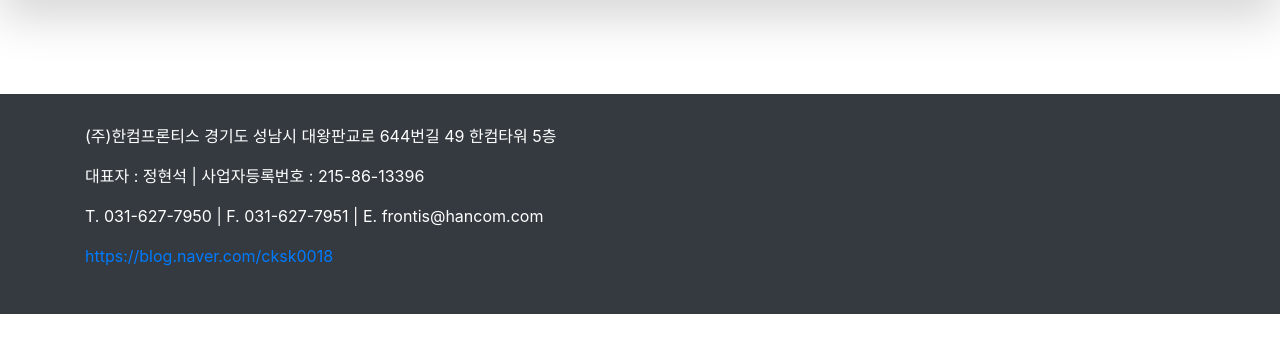
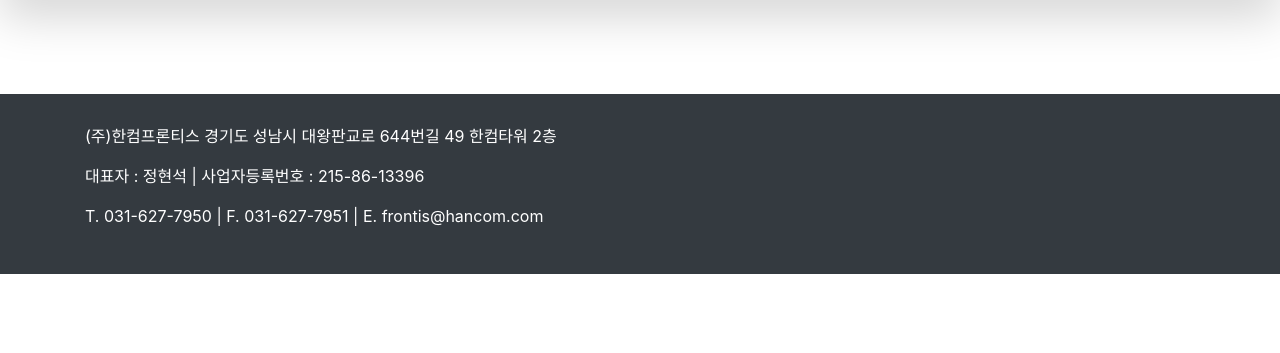
Before and after one commit to eungyukm/DjangoAzure, a Django app: page / in a window 1280 px wide. Shown: the part 56-409 px from the top of the page. Run offline with Django 4.2, Linux system fonts and the light colour scheme; data that the repository does not hold is empty; some libraries are stand-ins or nearby versions.

Commit message:
아래 링크 수정

```diff
--- a/project/templates/bottom_info.html
+++ b/project/templates/bottom_info.html
@@ -1,9 +1,8 @@
 <div class="container-fluid bg-dark text-white" style="margin-top:50px;padding-top:30px;padding-bottom:30px">
 	<div class="container">
-		<p>(주)한컴프론티스 경기도 성남시 대왕판교로 644번길 49 한컴타워 5층</p>
+		<p>(주)한컴프론티스 경기도 성남시 대왕판교로 644번길 49 한컴타워 2층</p>
 		<p>대표자 : 정현석 | 사업자등록번호 : 215-86-13396</p>
 		<p>T. 031-627-7950 | F. 031-627-7951 | E. frontis@hancom.com</p>
-		<a href="https://blog.naver.com/cksk0018">https://blog.naver.com/cksk0018</a>
 		<p></p>
 		<p></p>
 	</div>
```
